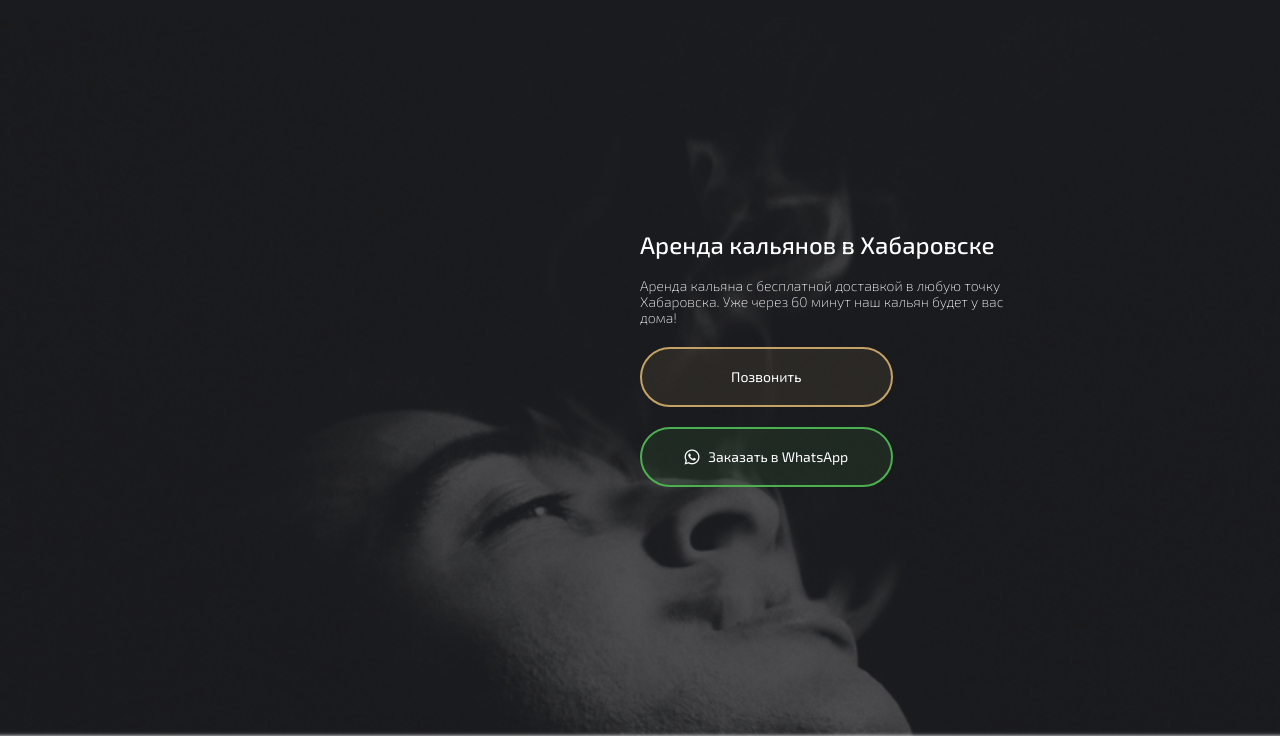
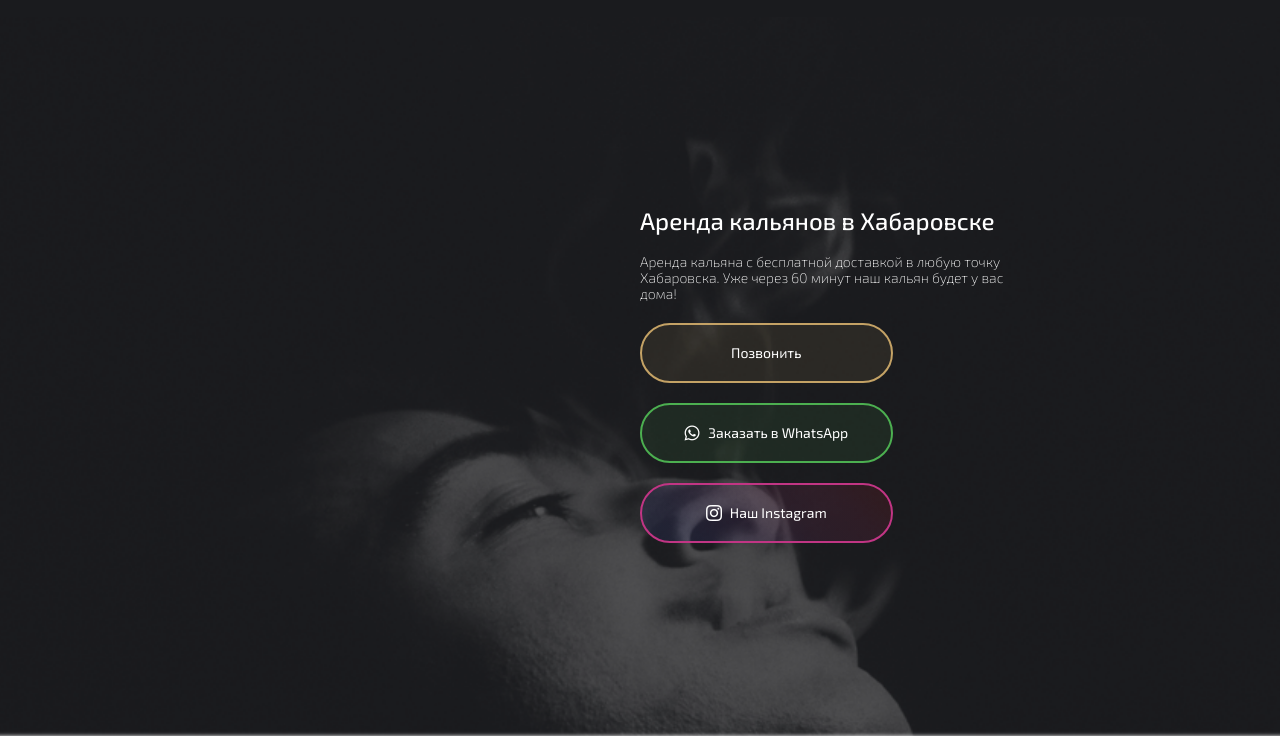
Before and after one commit to Johudo-old/SmokeInside, a website: page index.html in a window 1280 px wide. Shown: the part 69-805 px from the top of the page. Drawn offline with nearby package versions, Linux system fonts and the light colour scheme.

Commit message:
Added Instagram Button

```diff
--- a/index.html
+++ b/index.html
@@ -54,6 +54,7 @@
 					<p class="start-display__description description">Аренда кальяна с&nbsp;бесплатной доставкой в&nbsp;любую точку Хабаровска. Уже&nbsp;через 60&nbsp;минут наш кальян будет у&nbsp;вас дома!</p>
 					<a href="tel:+79656754080" class="start-display__tel-button button">Позвонить</a>
 					<a href="https://wa.me/79656754080?text=Здраствуйте%2C%20могу%20ли%20я%20заказать%20кальян%3F" class="start-display__whatsapp-button button">Заказать в WhatsApp</a>
+					<a href="https://www.instagram.com/smoke_inside_khv/" class="start-display__instagram-button button">Наш Instagram</a>
 				</div>
 			</div>
 		</section>
--- a/src/scss/styles.scss
+++ b/src/scss/styles.scss
@@ -165,7 +165,7 @@ body {
 
 
 	.start-display__content {
-		padding-top: 8vh;
+		padding-top: 12vh;
 
 		@media screen and (min-width: 992px) {
 			width: 35%;
@@ -194,14 +194,34 @@ body {
 
 
 	.start-display__whatsapp-button {
+		border-color: #4CAF50;
+		background-color: rgba(76, 175, 80, 0.1);
+
+		&:before {
+			background: url('../icons/whatsapp.png');
+		}
+	}
+
+
+	.start-display__instagram-button {
+		position: relative;
+
+		border-color: rgba(193, 53, 132, 1);
+		background: linear-gradient(45deg, rgba(64, 93, 230, 0.1), rgba(88, 81, 219, 0.1), rgba(131, 58, 180, 0.1), rgba(193, 53, 132, 0.1), rgba(225, 48, 108, 0.1), rgba(253, 29, 29, 0.1));
+
+		&:before {
+			background: url('../icons/instagram.png');
+		}
+
+	}
+
+
+	.start-display__whatsapp-button, .start-display__instagram-button {
 		display: block;
 
 		width: 100%;
 
-		border-color: #4CAF50;
-		background-color: rgba(76, 175, 80, 0.1);
-
-		margin: 0 auto;
+		margin: 0 auto 20px;
 
 
 		&:before {
@@ -213,7 +233,6 @@ body {
 			width: 16px;
 			height: 16px;
 
-			background: url('../icons/whatsapp.png');
 			background-repeat: no-repeat;
 			background-position: 50% 50%;
 
```
Also changed, not shown: dist/css/styles.css, dist/js/main.js.
